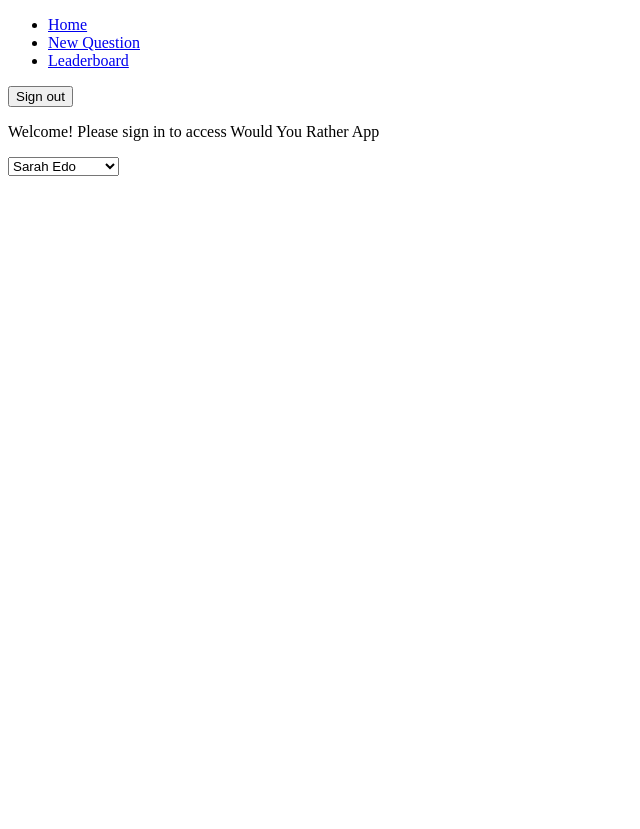
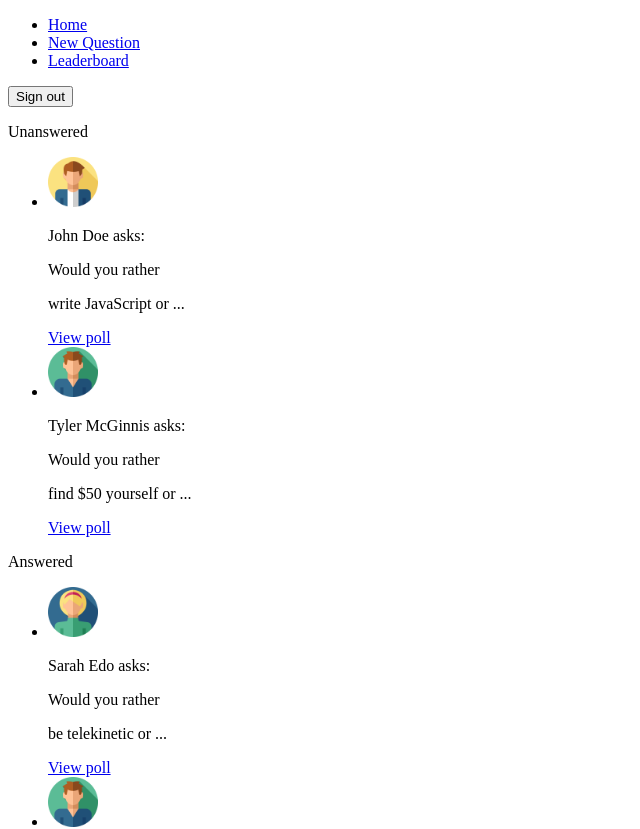
Before and after one commit to t-kubrak/rnd-would-you-rather, a React (Create React App) app: page / in a window 1280 px wide. Before the commit this address led to /sign-in. Shown: the top 829 px of the page, without its empty margins (0-640 px from the left). Before the commit the page ends 800 px from the top, so only its background shows below. Built offline with nearby package versions, Linux system fonts and the light colour scheme.

Commit message:
feat: login, logout, redirect

```diff
--- a/src/components/App.js
+++ b/src/components/App.js
@@ -1,11 +1,13 @@
 import React, {Component} from 'react'
 import {connect} from 'react-redux'
-import {BrowserRouter as Router, Route, Redirect} from 'react-router-dom'
+import {BrowserRouter as Router, Route, Redirect, Switch} from 'react-router-dom'
 import {handleInitialData} from "../actions/shared";
 import Questions from "./Questions";
 import Header from "./Header";
 import QuestionPage from "./QuestionPage";
-import Signin from "./Signin";
+import Login from "./Login";
+import ProtectedRoute from "./Auth/ProtectedRoute";
+import NotFound from "./NotFound";
 
 class App extends Component {
     componentDidMount() {
@@ -13,33 +15,31 @@ class App extends Component {
     }
 
     render() {
+        const {loading} = this.props
+
+        if (loading) {
+            return ('Loading...')
+        }
+
         return (
             <Router>
                 <Header/>
-                {/*TODO: prevent from accessing if not signed*/}
-                {this.props.authRequired ?
-                    <Redirect to='/sign-in' />
-                    : ''
-                }
-                <main>
-                    {this.props.loading === true
-                        ? null
-                        : <div>
-                            <Route path='/' exact component={Questions}/>
-                            <Route path='/questions/:id' component={QuestionPage}/>
-                            <Route path='/sign-in' component={Signin}/>
-                        </div>
-                    }
-                </main>
+                    <main>
+                         <Switch>
+                            <ProtectedRoute exact path='/' component={Questions}/>
+                            <ProtectedRoute path='/questions/:id' component={QuestionPage}/>
+                            <Route path='/login' component={Login}/>
+                            <ProtectedRoute path="*" component={NotFound}/>
+                        </Switch>
+                    </main>
             </Router>
         )
     };
 }
 
-function mapStateToProps({authedUser}) {
+function mapStateToProps({loading}) {
     return {
-        loading: authedUser === null,
-        authRequired: !authedUser,
+        loading
     }
 }
 
--- /dev/null
+++ b/src/components/Auth/ProtectedRoute.js
@@ -0,0 +1,29 @@
+import React from "react";
+import {Route, Redirect, withRouter} from 'react-router-dom'
+import {connect} from 'react-redux'
+
+
+function ProtectedRoute({ component: Component, ...rest }) {
+  return (
+    <Route
+      {...rest}
+      render={function(props) {
+        return rest.authedUser ? (
+          <Component {...props} />
+        ) : (
+          <Redirect
+            to={{
+              pathname: "/login",
+            }}
+          />
+        );
+      }}
+    />
+  );
+}
+function mapStateToProps({ authedUser }) {
+  return {
+    authedUser
+  };
+}
+export default withRouter(connect(mapStateToProps)(ProtectedRoute));
--- a/src/components/Header.js
+++ b/src/components/Header.js
@@ -1,10 +1,11 @@
 import React, {Component} from 'react'
 import {connect} from "react-redux";
 import { NavLink } from 'react-router-dom'
+import {setAuthedUser} from '../actions/authedUser'
 
 class Header extends Component {
     handleSignOut = () => {
-        // TODO
+        this.props.dispatch(setAuthedUser(null))
     }
 
     render() {
@@ -25,7 +26,7 @@ class Header extends Component {
                 </ul>
                 {authedUser
                     ? <button onClick={this.handleSignOut}>Sign out</button>
-                    : <NavLink to='/sign-in'>Leaderboard</NavLink>}
+                    : <NavLink to='/login'>Login</NavLink>}
             </nav>
         )
     }
--- /dev/null
+++ b/src/components/Login.js
@@ -0,0 +1,59 @@
+import React, { Component } from 'react'
+import { connect } from 'react-redux'
+import {BrowserRouter as Router, Route, Redirect, Switch, withRouter} from 'react-router-dom'
+import { setAuthedUser } from '../actions/authedUser';
+
+class Login extends Component{
+    state = {
+        user: null
+    }
+
+    handleSubmit = (e) => {
+        e.preventDefault();
+        if (this.state.user) {
+            this.props.dispatch(setAuthedUser(this.state.user));
+        }
+    }
+
+    handleInputChange = (e) => {
+        this.setState({
+            user: e.target.value
+        });
+    }
+
+    render() {
+        const {users, authedUser} = this.props;
+        if (authedUser) {
+            return (
+                <Redirect
+                    to={{
+                        pathname: "/",
+                    }}
+                />
+            )
+        }
+
+        return (
+            <div>
+                <p>Welcome! Please sign in to access Would You Rather App</p>
+                <form onSubmit={this.handleSubmit}>
+                    <select name="users" id="users" onChange={this.handleInputChange}>
+                        <option value="">Select user</option>
+                        {Object.keys(users).map(id =>
+                            <option key={id} value={id}>{users[id].name}</option>
+                        )}
+                    </select>
+                    <input type="submit" value="Submit"/>
+                </form>
+            </div>
+        )
+    }
+}
+
+function mapStateToProps ({users, authedUser}) {
+    return {
+        users, authedUser
+    }
+}
+
+export default withRouter(connect(mapStateToProps)(Login))
--- /dev/null
+++ b/src/components/NotFound.js
@@ -0,0 +1,7 @@
+import React from "react";
+
+export default function NotFound() {
+    return (
+        <h3>404: This page doesn't exist</h3>
+    )
+}
--- a/src/components/Signin.js
+++ /dev/null
@@ -1,30 +0,0 @@
-import React, { Component } from 'react'
-import { connect } from 'react-redux'
-
-class Signin extends Component{
-    /*TODO: redirect to home if signed in*/
-    render() {
-        const {users} = this.props;
-        return (
-            <div>
-                <p>Welcome! Please sign in to access Would You Rather App</p>
-                <form>
-                    <select name="users" id="users">
-                        <option value="" disabled>Select user</option>
-                        {Object.keys(users).map(id =>
-                            <option key={id} value={id}>{users[id].name}</option>
-                        )}
-                    </select>
-                </form>
-            </div>
-        )
-    }
-}
-
-function mapStateToProps ({users}) {
-    return {
-        users
-    }
-}
-
-export default connect(mapStateToProps)(Signin)
```
